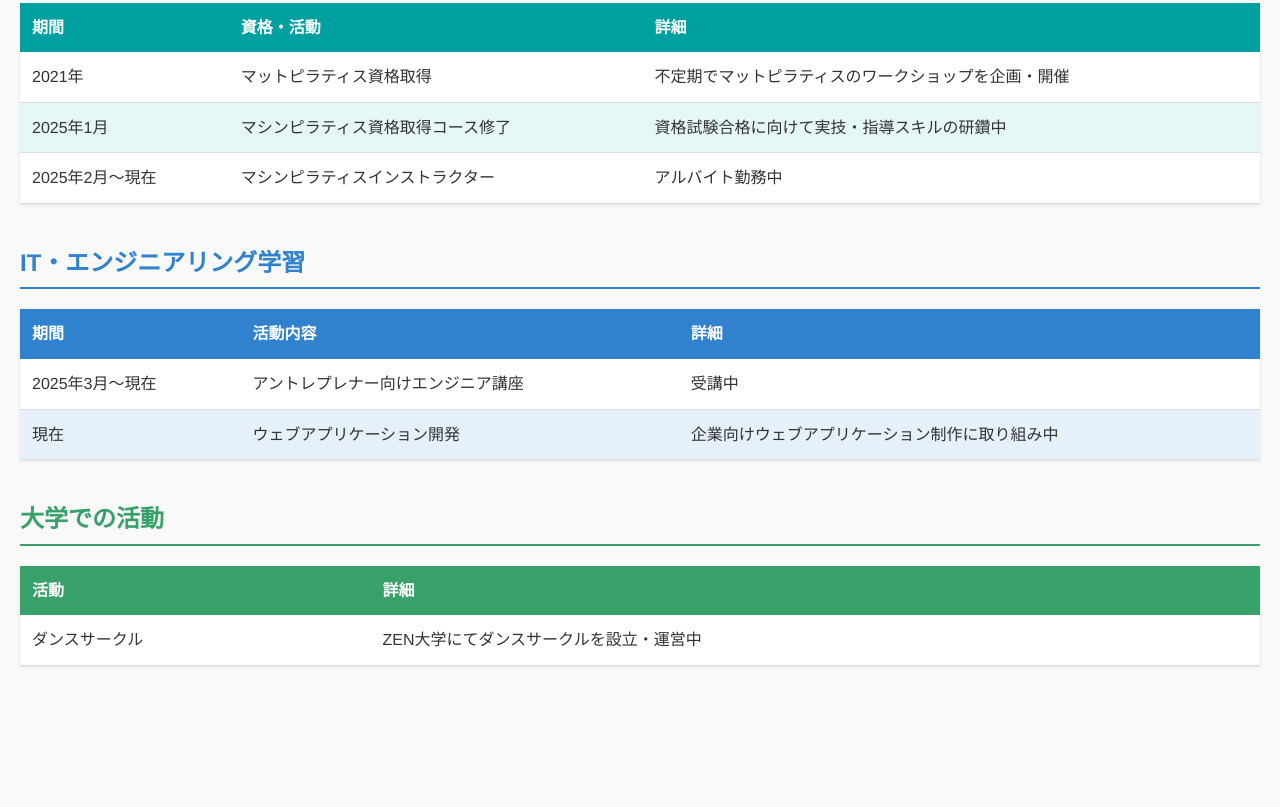
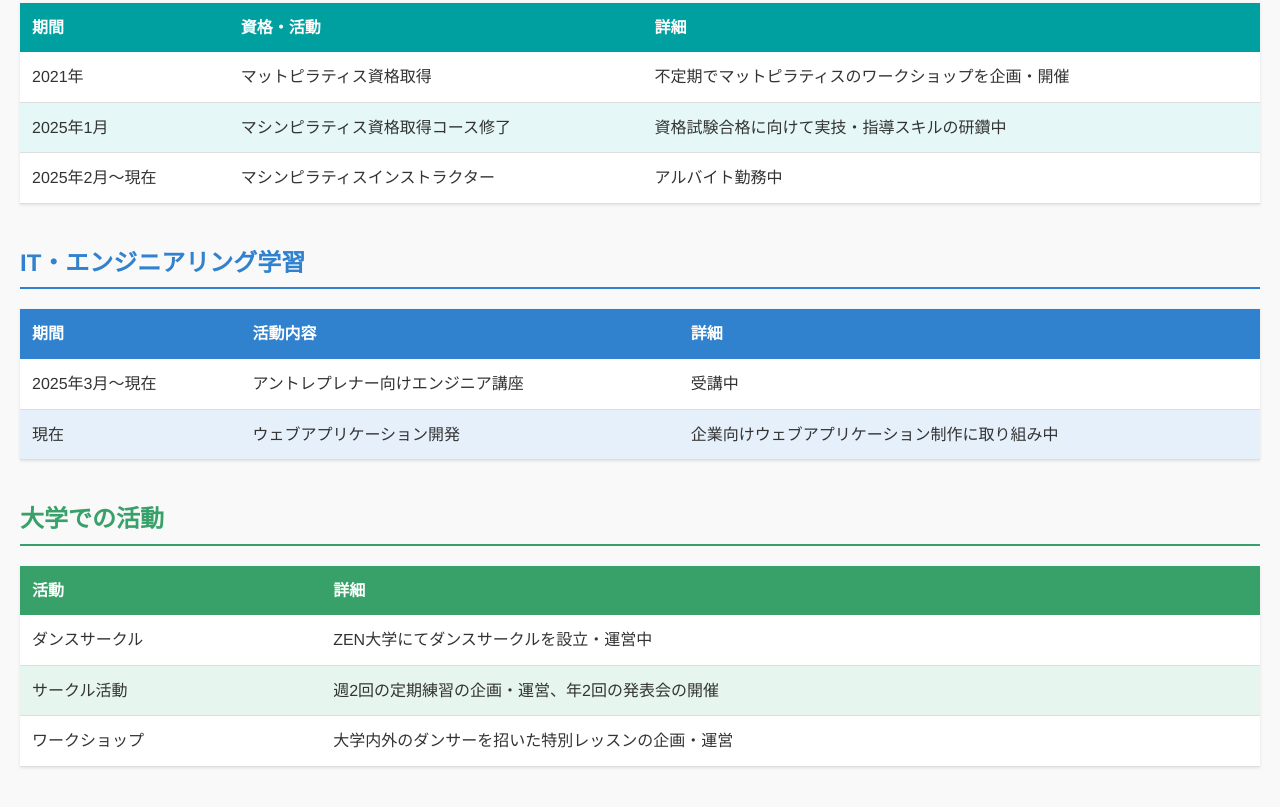
Before and after one commit to kie0912/kie0912.github.io, a plain HTML site: page index.html in a window 1280 px wide. Shown: the part 2171-2978 px from the top of the page. Before the commit the page ends 2897 px from the top, so only its background shows below. Drawn offline with nearby package versions, Linux system fonts and the light colour scheme; a web font is replaced by a local one.

Commit message:
Update index.html

```diff
--- a/index.html
+++ b/index.html
@@ -1017,6 +1017,14 @@
                         <td>ダンスサークル</td>
                         <td>ZEN大学にてダンスサークルを設立・運営中</td>
                     </tr>
+                    <tr data-aos="fade-right" data-aos-delay="100">
+                        <td>サークル活動</td>
+                        <td>週2回の定期練習の企画・運営、年2回の発表会の開催</td>
+                    </tr>
+                    <tr data-aos="fade-right" data-aos-delay="200">
+                        <td>ワークショップ</td>
+                        <td>大学内外のダンサーを招いた特別レッスンの企画・運営</td>
+                    </tr>
                 </tbody>
             </table>
         </div>
```
